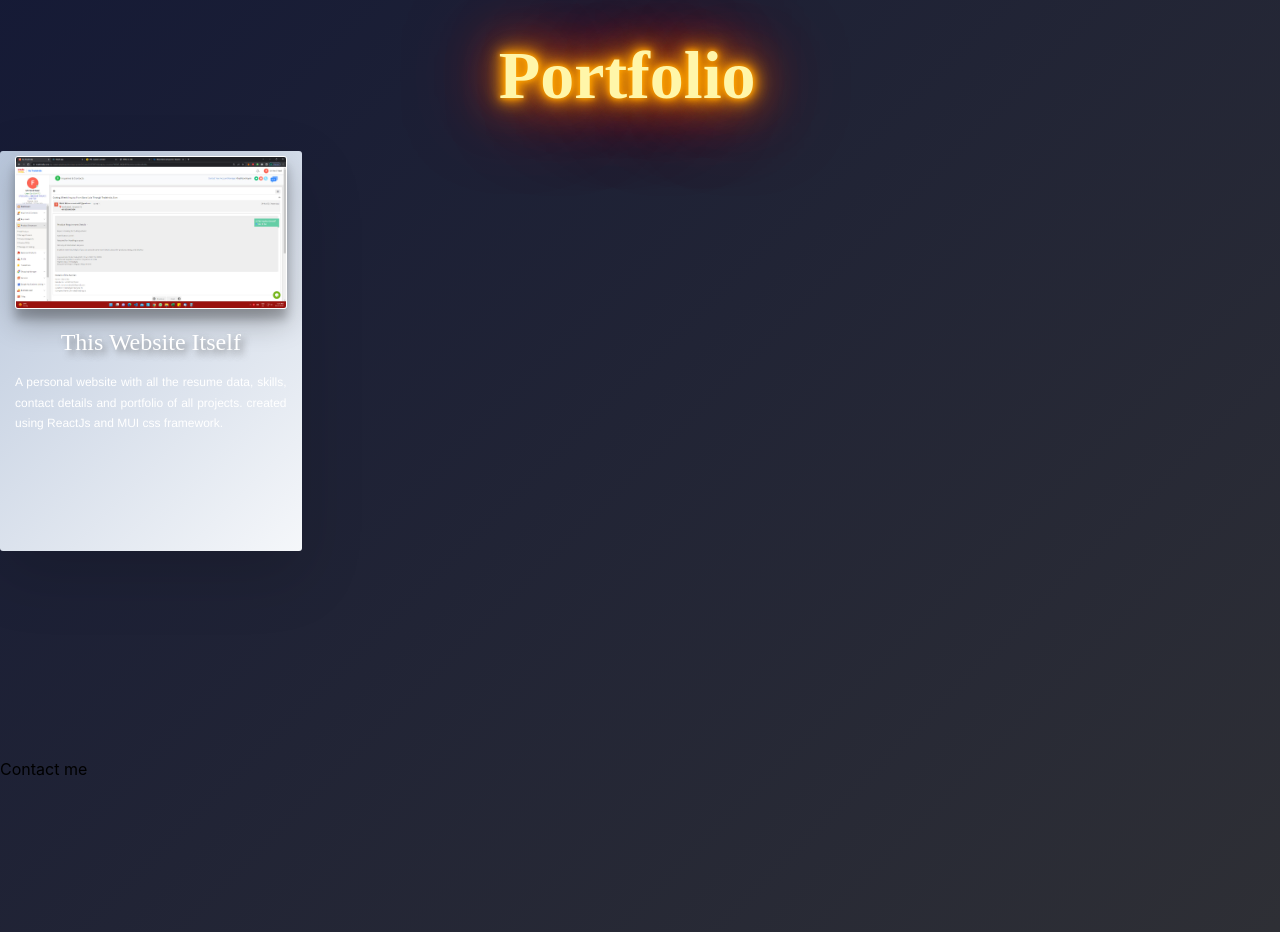
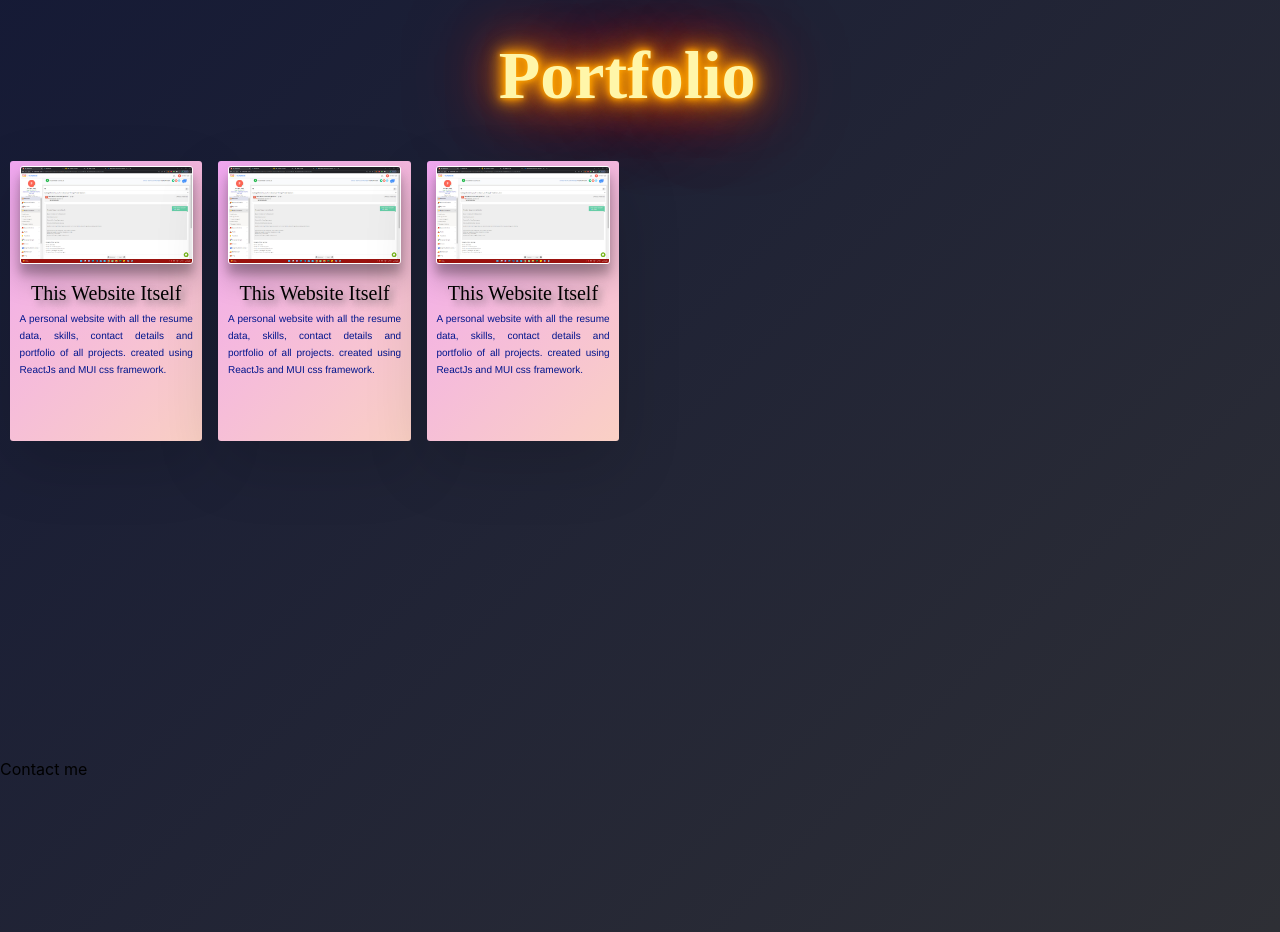
Before and after one commit to fbpatel003/portfolio-fb, a React (Create React App) app: page / in a window 1280 px wide. Shown: the part 1940-2872 px from the top of the page. Built offline with nearby package versions, Linux system fonts and the light colour scheme; a web font is replaced by a local one.

Commit message:
Add files via upload

```diff
--- a/src/Components/Portfolio.js
+++ b/src/Components/Portfolio.js
@@ -9,9 +9,71 @@ function Portfolio() {
     <>
       <h1 className="TitleAboutMe">Portfolio</h1>
 
-      <Box sx={{ flexGrow: 1 }}>
+      <Box className="ProjectBox" sx={{ flexGrow: 1 }}>
         <Grid container spacing={2}>
-          <Grid item xs={6} md={3}>
+          <Grid item xs={6} md={2}>
+            <div className="card">
+              <div className="card__side card__side--front-1">
+                <img
+                  className="ProjectImg"
+                  src={require("../Images/IMAGE.jpg")}
+                  alt=""
+                />
+                <div className="ProjectTitle">This Website Itself</div>
+                <p className="smallData">
+                  A personal website with all the resume data, skills, contact
+                  details and portfolio of all projects. created using ReactJs
+                  and MUI css framework.
+                </p>
+              </div>
+              <div className="card__side card__side--back card__side--back-1">
+                <ul class="KeyPointslist">
+                  <li className="ListPoint" >Responsive</li>
+                  <li className="ListPoint" >Well Designed</li>
+                  <li className="ListPoint" >Fast Loading</li>
+                  <li className="ListPoint">structured components </li>
+                  <li className="ListPoint">CSS: MUI</li>
+                  <li className="ListPoint" >Optimized for all devices</li>
+                </ul>
+                <a href="#popup" className="btn btn--white">
+                  Visit &nbsp;
+                  <OpenInNewRoundedIcon fontSize="small" />
+                </a>
+              </div>
+            </div>
+          </Grid>
+          <Grid item xs={6} md={2}>
+            <div className="card">
+              <div className="card__side card__side--front-1">
+                <img
+                  className="ProjectImg"
+                  src={require("../Images/IMAGE.jpg")}
+                  alt=""
+                />
+                <div className="ProjectTitle">This Website Itself</div>
+                <p className="smallData">
+                  A personal website with all the resume data, skills, contact
+                  details and portfolio of all projects. created using ReactJs
+                  and MUI css framework.
+                </p>
+              </div>
+              <div className="card__side card__side--back card__side--back-1">
+                <ul class="KeyPointslist">
+                  <li className="ListPoint" >Responsive</li>
+                  <li className="ListPoint" >Well Designed</li>
+                  <li className="ListPoint" >Fast Loading</li>
+                  <li className="ListPoint">structured components </li>
+                  <li className="ListPoint">CSS: MUI</li>
+                  <li className="ListPoint" >Optimized for all devices</li>
+                </ul>
+                <a href="#popup" className="btn btn--white">
+                  Visit &nbsp;
+                  <OpenInNewRoundedIcon fontSize="small" />
+                </a>
+              </div>
+            </div>
+          </Grid>
+          <Grid item xs={6} md={2}>
             <div className="card">
               <div className="card__side card__side--front-1">
                 <img
--- a/src/Components/PortfolioStyle.css
+++ b/src/Components/PortfolioStyle.css
@@ -72,11 +72,12 @@ body {
   -moz-perspective: 150rem;
   position: relative;
   height: auto;
+  margin-bottom: 280px;
 }
 
 .card__side {
   height: auto;
-  height: 400px;
+  height: 280px;
   -webkit-transition: all 0.8s ease;
   transition: all 0.8s ease;
   position: absolute;
@@ -97,7 +98,7 @@ body {
 
 .card__side--front-1 {
   background: linear-gradient(-45deg, #f403d1, #64b5f6);
-  background: linear-gradient(-45deg, #F5F7FA,  #B8C6DB);
+  background: linear-gradient(-45deg, #FAD0C4, #F1A7F1);
 
 }
 
@@ -108,7 +109,7 @@ body {
 
 .card__side--back-1 {
   background: linear-gradient(-45deg, #64b5f6, #f403d1);
-  background: linear-gradient(-45deg,  #B8C6DB ,#F5F7FA);
+  background: linear-gradient(-45deg,  #F1A7F1, #FAD0C4);
 }
 
 .card:hover .card__side--front-1 {
@@ -131,18 +132,18 @@ body {
 }
 
 .ProjectTitle{
-    font-size: 3vh;
+    font-size: 20px;
     font-family: 'Brush Script MT', cursive;
     text-shadow: 4px 4px 7px rgba(92, 92, 92, 0.75);
   }
 
 .smallData{
   font-family: 'Franklin Gothic Medium', 'Arial Narrow', Arial, sans-serif;
-  color: white;
-  font-size: 1.5vh;
+  color: rgb(0, 21, 141);
+  font-size: 10px;
   text-align: justify;
   margin: auto;
-  margin-top: 10px;
+  /* margin-top: 10px; */
   padding-left: 5%;
   padding-right: 5%
 }
@@ -150,7 +151,7 @@ body {
 .KeyPointslist{
   font-size: small;
   font-family: 'Courier New', Courier, monospace;
-  color: white;
+  color: rgb(0, 21, 141);;
   margin: auto;
   margin-top: 10px;
   margin-bottom: 10px;
@@ -166,3 +167,11 @@ body {
   vertical-align: middle;
 
 }
+
+.card{
+  color: black;
+}
+
+.ProjectBox{
+  padding: 10px;
+}
```
